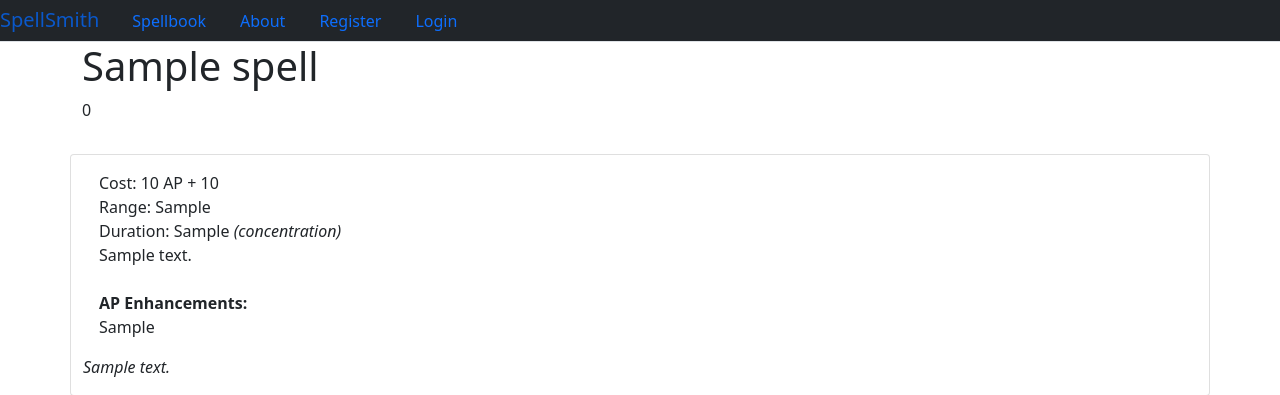
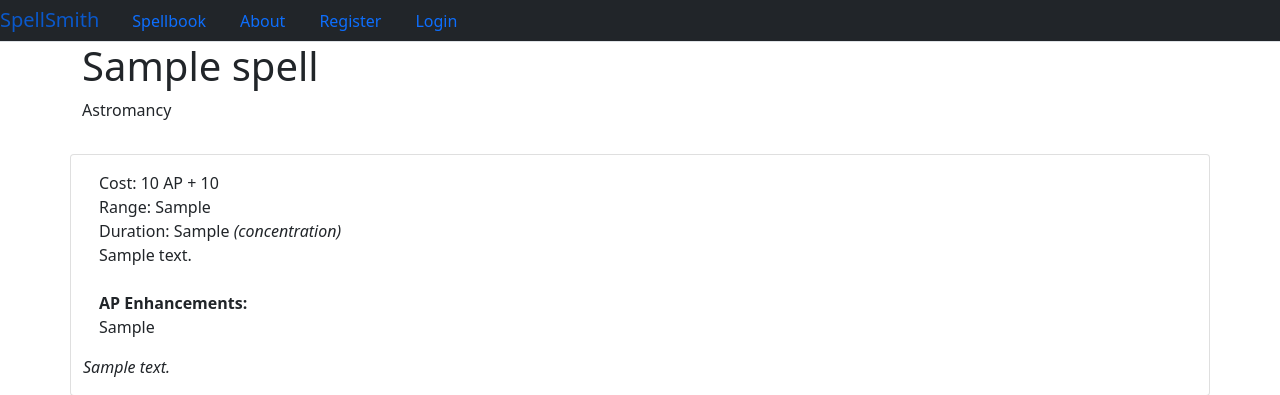
Before and after one commit to LaurieAnderson92/Spellsmith, a Django app: page /1/ in a window 1280 px wide. Shown: the top 395 px of the page. Run offline with Django 5.2, Linux system fonts and the light colour scheme; data comes from the database, SQL or seed files in the repository; tables that the repository leaves empty hold one stand-in row (values such as "Sample post").

Commit message:
Fix: #25 fix by using FOO value

```diff
--- a/spellbook/templates/spellbook/spell_detail.html
+++ b/spellbook/templates/spellbook/spell_detail.html
@@ -6,7 +6,7 @@
         <div class="row g-0">
             <div class="col-md-6 masthead-text">
                 <h1 class="post-title">{{ spell.name }}</h1>
-                <p class="post-subtitle">{{ spell.school }} {% if spell.mp_cost == 0 %} (Cantrip) {% endif %}</p>
+                <p class="post-subtitle">{{ spell.get_school_display }} {% if spell.mp_cost == 0 %} (Cantrip) {% endif %}</p>
             </div>
         </div>
     </div>
--- a/spellbook/templates/spellbook/spell_list.html
+++ b/spellbook/templates/spellbook/spell_list.html
@@ -11,7 +11,7 @@
                     <h2 class="card-title">{{ spell.name }}</h2>
                     <p class="card-text">{{ spell.excerpt }}</p>
                     <hr />
-                    <p class="card-text text-muted h6">{{ spell.school}}</p>
+                    <p class="card-text text-muted h6">{{ spell.get_school_display }}</p>
                     </a>
                 </div>
             </div>
```
